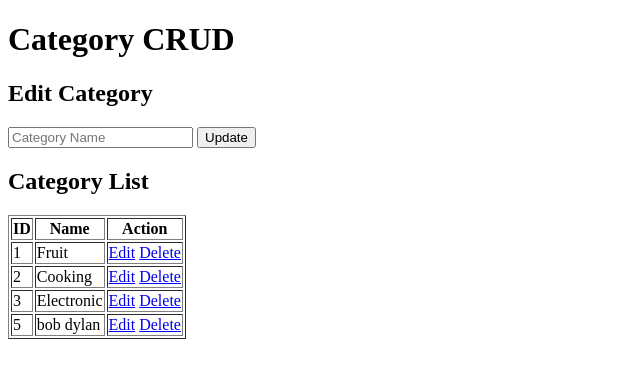
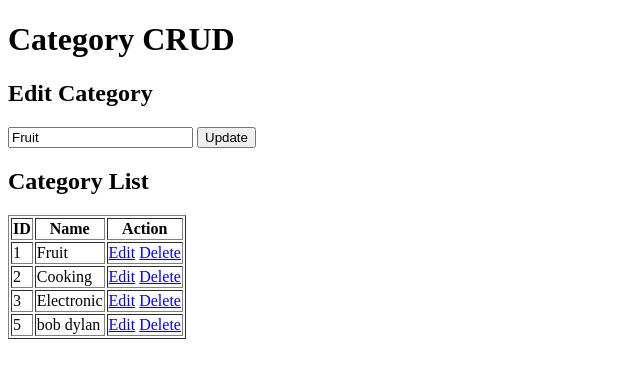
Before and after one commit to griyadrs/Integrasi_PHP_x_Database, a PHP site: page /index.php?edit=1 in a window 1280 px wide. Shown: the top 378 px of the page, without its empty margins (0-640 px from the left). Run offline with PHP 8.4, Linux system fonts and the light colour scheme; data comes from the database, SQL or seed files in the repository.

Commit message:
Update index.php

```diff
--- a/index.php
+++ b/index.php
@@ -56,7 +56,7 @@ if (isset($_GET['edit'])) {
             type        = "text"
             name        = "name"
             placeholder = "Category Name"
-            value --    = "<?= $currentCategory['name'] ?? '' ?>" required>
+            value       = "<?= $currentCategory['name'] ?? '' ?>" required>
         <button type="submit"><?= $currentCategory ? 'Update' : 'Add' ?></button>
     </form>
 
```
